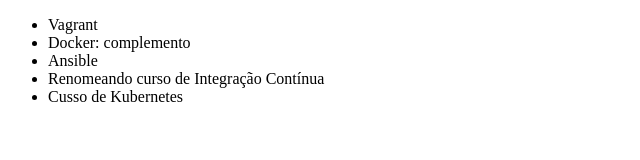
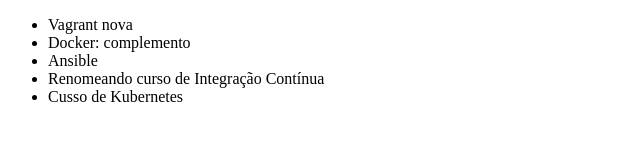
Before and after one commit to jvictormc/git, a plain HTML site: page index.html in a window 1280 px wide. Shown: the full height of the page, 0-640 px from the left. Drawn offline with Linux system fonts and the light colour scheme.

Commit message:
Alterando o item variant

```diff
--- a/index.html
+++ b/index.html
@@ -6,7 +6,7 @@
 </head>
 <body>
     <ul>
-        <li>Vagrant</li>
+        <li>Vagrant nova</li>
         <li>Docker: complemento</li>
         <li>Ansible</li>
         <li>Renomeando curso de Integração Contínua</li>
```
